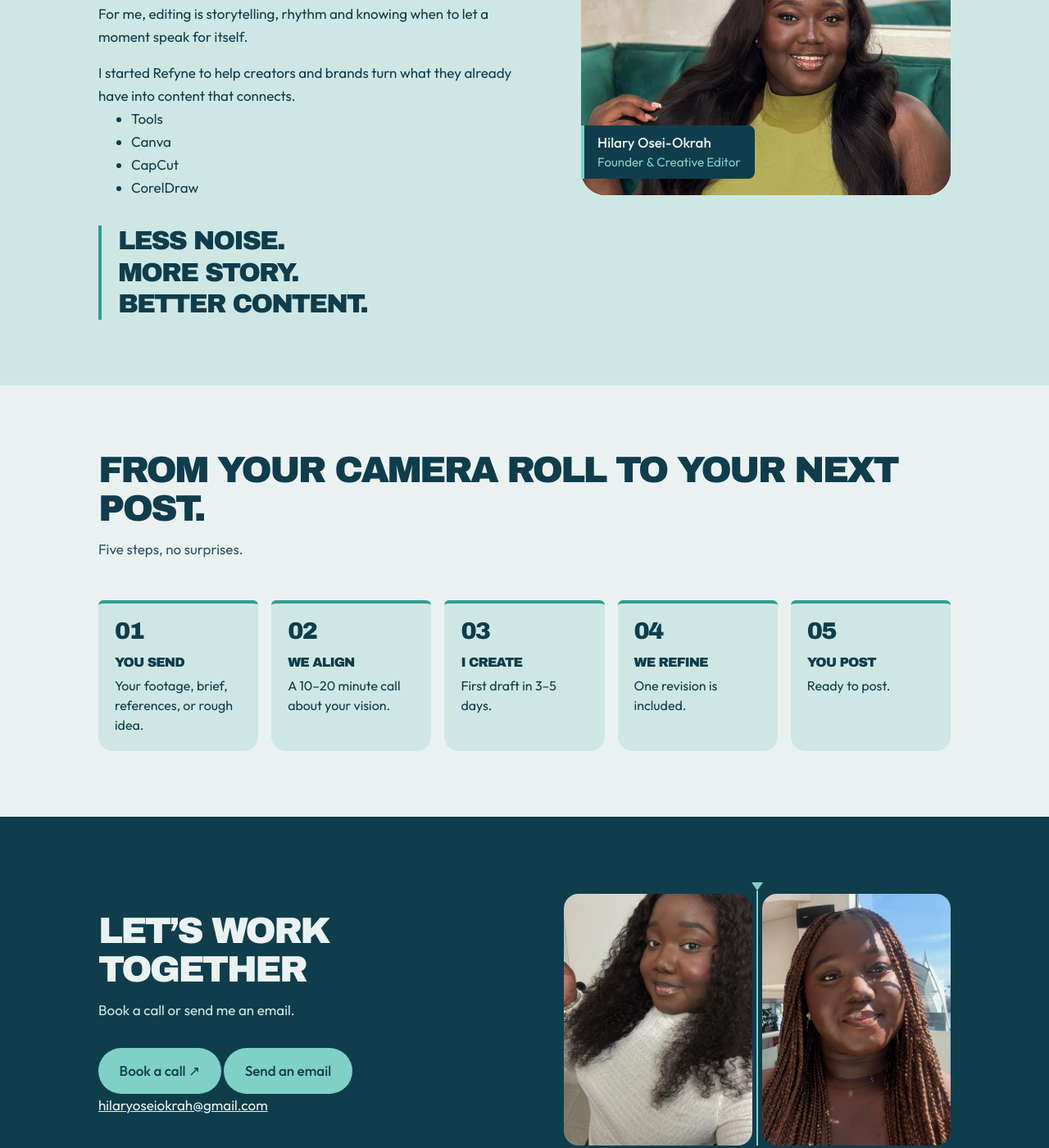
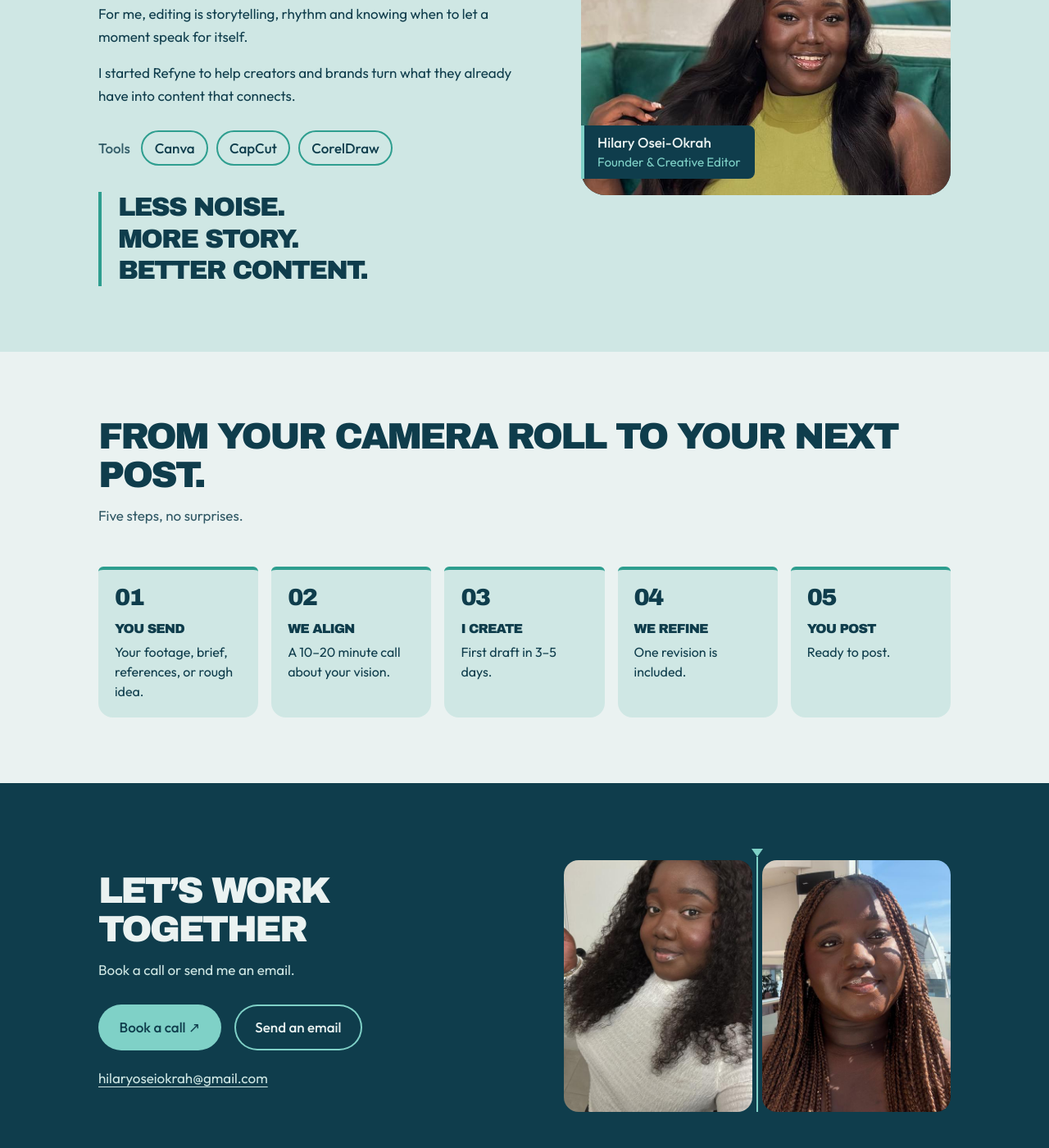
Before and after one commit to hilaryookrah/refyne-portfolio, a website: page index.html in a window 1280 px wide. Shown: the part 4070-5470 px from the top of the page at 82% size. Drawn offline with Linux system fonts and the light colour scheme; a web font is replaced by a local one.

Commit message:
Add styles for contact and tools sections
Added styles for contact and tools sections.

```diff
--- a/styles.css
+++ b/styles.css
@@ -228,3 +228,14 @@ html.lb-open{overflow:hidden}
 @media (prefers-reduced-motion:reduce){.hero-phones .phone{animation:none}}
 .navcta{white-space:nowrap}
 @media (max-width:700px){nav ul{gap:1rem;font-size:.95rem}.navcta{padding:.45rem .9rem}}
+
+/* contact + tools */
+.cta-row{display:flex;flex-wrap:wrap;gap:.75rem 1rem;margin-top:1.75rem}
+.cta-row .btn{margin-top:0}
+.btn.alt{background:transparent;color:var(--mist);box-shadow:inset 0 0 0 2px var(--mint)}
+.btn.alt:hover{background:rgba(127,209,199,.18)}
+.contact .mail{display:inline-block;margin-top:1.25rem;color:var(--pale);text-decoration:underline;text-underline-offset:.25em}
+.contact .mail:hover{color:var(--mint)}
+.tools{list-style:none;padding:0;margin:1.75rem 0 0;display:flex;flex-wrap:wrap;gap:.6rem;align-items:center}
+.tools li{padding:.35rem .9rem;border-radius:999px;border:2px solid var(--accent);font-weight:500}
+.tools .label{border:0;padding:0;margin-right:.25rem;opacity:.8}
```
